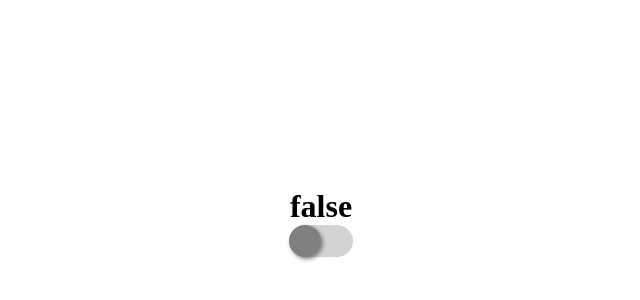
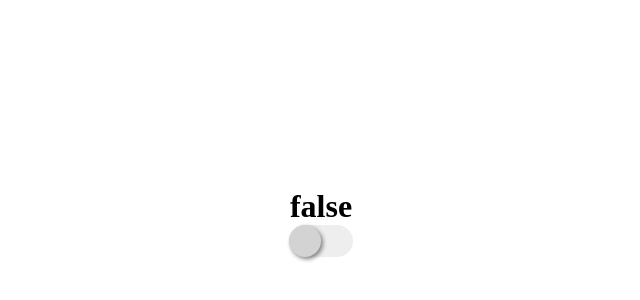
Before and after one commit to fischerafael/practical-react, a Next.js app: page /switch in a window 1280 px wide. Shown: the part 178-478 px from the top of the page, without its empty margins (319-959 px from the left). Built offline with nearby package versions, Linux system fonts and the light colour scheme.

Commit message:
fix switch button style

```diff
--- a/components/ToggleSwitch/index.tsx
+++ b/components/ToggleSwitch/index.tsx
@@ -17,7 +17,7 @@ const SwitchButtonStyle = styled.label`
     align-items: center;
     justify-content: center;
     position: relative;
-    background: lightgray;
+    background: #eeeeee;
     border-radius: 50vh;
 
     input {
@@ -31,7 +31,7 @@ const SwitchButtonStyle = styled.label`
         border-radius: 50%;
         width: 50%;
         height: 100%;
-        background: gray;
+        background: lightgray;
         left: 0;
         cursor: pointer;
         transition: 0.25s;
```
